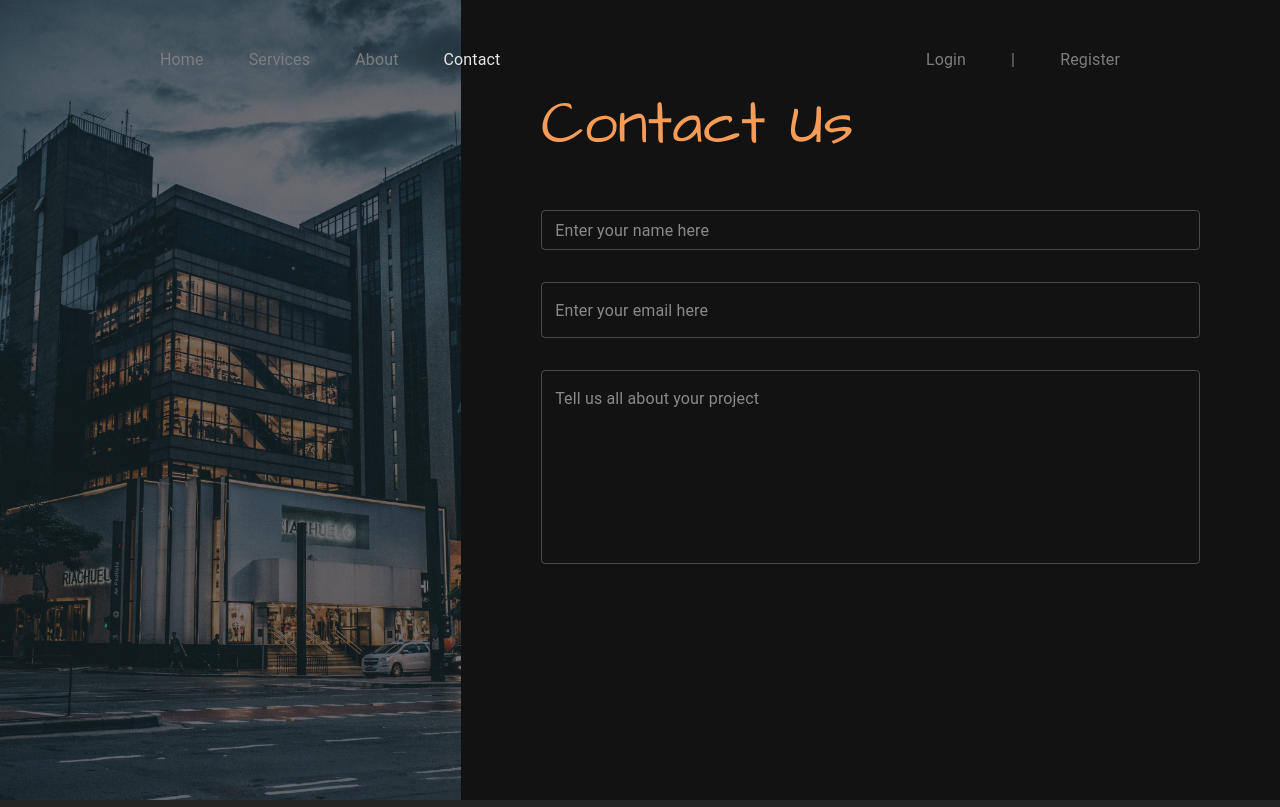
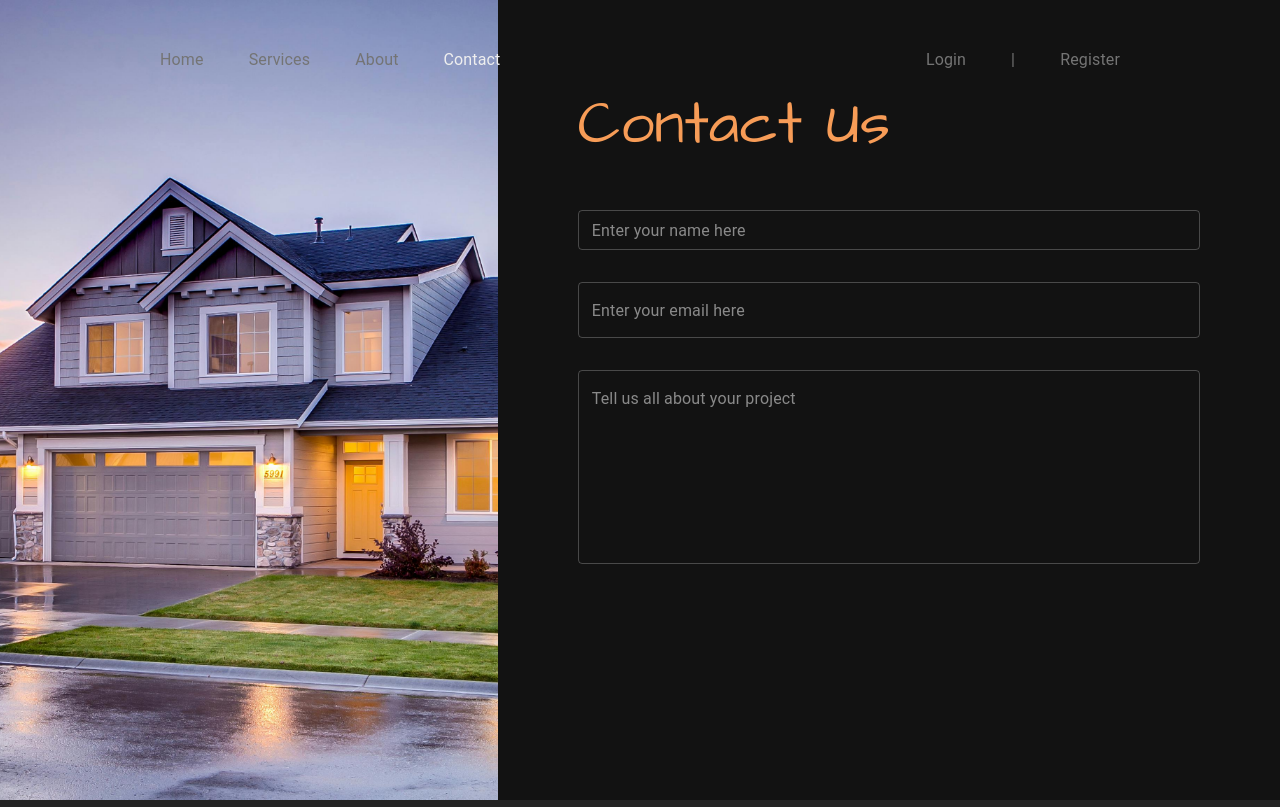
Before and after one commit to TheSciCoder3000/archi_vite, a React (Vite) app: page /contact in a window 1280 px wide. Built offline with nearby package versions, Linux system fonts and the light colour scheme.

Commit message:
style updates

```diff
--- a/src/assets/css/Contact.css
+++ b/src/assets/css/Contact.css
@@ -1,13 +1,13 @@
 .contact-container {
   display: flex;
   height: 100vh;
+  overflow: hidden;
 }
 .contact-container .img-container {
-  flex: 0.7;
+  flex: 0.8;
   position: relative;
 }
 .contact-container .img-container .grade {
-  background-color: rgba(28, 30, 37, 0.6039215686);
   position: absolute;
   top: 0;
   left: 0;
--- a/src/assets/css/Contact.scss
+++ b/src/assets/css/Contact.scss
@@ -1,13 +1,13 @@
 .contact-container {
     display: flex;
     height: 100vh;
+    overflow: hidden;
 
     .img-container {
-        flex: 0.7;
+        flex: 0.8;
         position: relative;
 
         .grade {
-            background-color: #1c1e259a;
             position: absolute;
             top: 0;
             left: 0;
--- a/src/assets/css/Home.css
+++ b/src/assets/css/Home.css
@@ -15,14 +15,13 @@ nav ul {
   padding: 0;
 }
 nav ul .nav-link {
-  color: #7d7d7d;
+  color: #747474;
 }
 nav ul .nav-link:hover {
   text-decoration: underline;
-  color: #9c9c9c;
 }
 nav ul .nav-link.active {
-  color: #E6E6E6;
+  color: #efefef;
   cursor: default;
 }
 
--- a/src/assets/css/Home.scss
+++ b/src/assets/css/Home.scss
@@ -17,15 +17,14 @@ nav {
         padding: 0;
 
         .nav-link {
-            color: #7d7d7d;
+            color: #747474;
 
             &:hover {
                 text-decoration: underline;
-                color: #9c9c9c;
             }
 
             &.active {
-                color: #E6E6E6;
+                color: #efefef;
                 cursor: default;
             }
         }
--- a/src/pages/About.jsx
+++ b/src/pages/About.jsx
@@ -6,6 +6,7 @@ import vid from "../assets/img/vid.mp4"
 import "../assets/css/About.css"
 import { useRef } from "react"
 import { useEffect } from "react"
+// import { HomeVariant } from "../utils/variants"
 
 const About = () => {
     const vidRef = useRef(null);
@@ -99,6 +100,21 @@ const About = () => {
                     </div>
                 </div>
             </div>
+            <div className="founders-container">
+                <div className="founders-content">
+                    <div className="founders-item">
+                        <img src="" alt="" className="founders-img" />
+                    </div>
+                    <div className="founders-item">
+                        <img src="" alt="" className="founders-img" />
+
+                    </div>
+                    <div className="founders-item">
+                        <img src="" alt="" className="founders-img" />
+
+                    </div>
+                </div>
+            </div>
         </div >
     )
 }
--- a/src/pages/Contact.jsx
+++ b/src/pages/Contact.jsx
@@ -1,6 +1,6 @@
 import { FormControl, TextField, Button } from "@mui/material"
 import "../assets/css/Contact.css"
-import Hero from "../assets/img/img_1.jpg"
+import Hero from "../assets/img/gallery5.jpg"
 import { useState } from "react"
 
 const Contact = () => {
```
Also changed, not shown: 2 other files (tests, documents, lock files or other folders).
